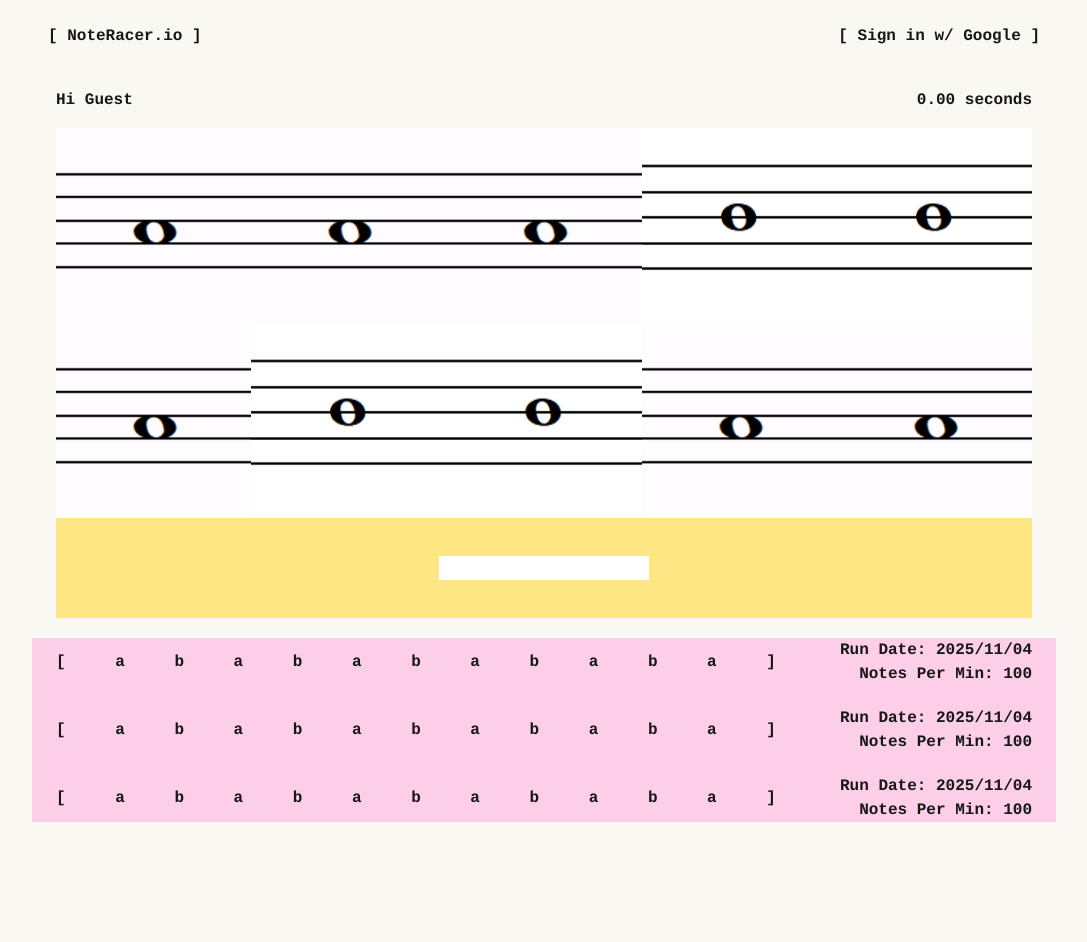
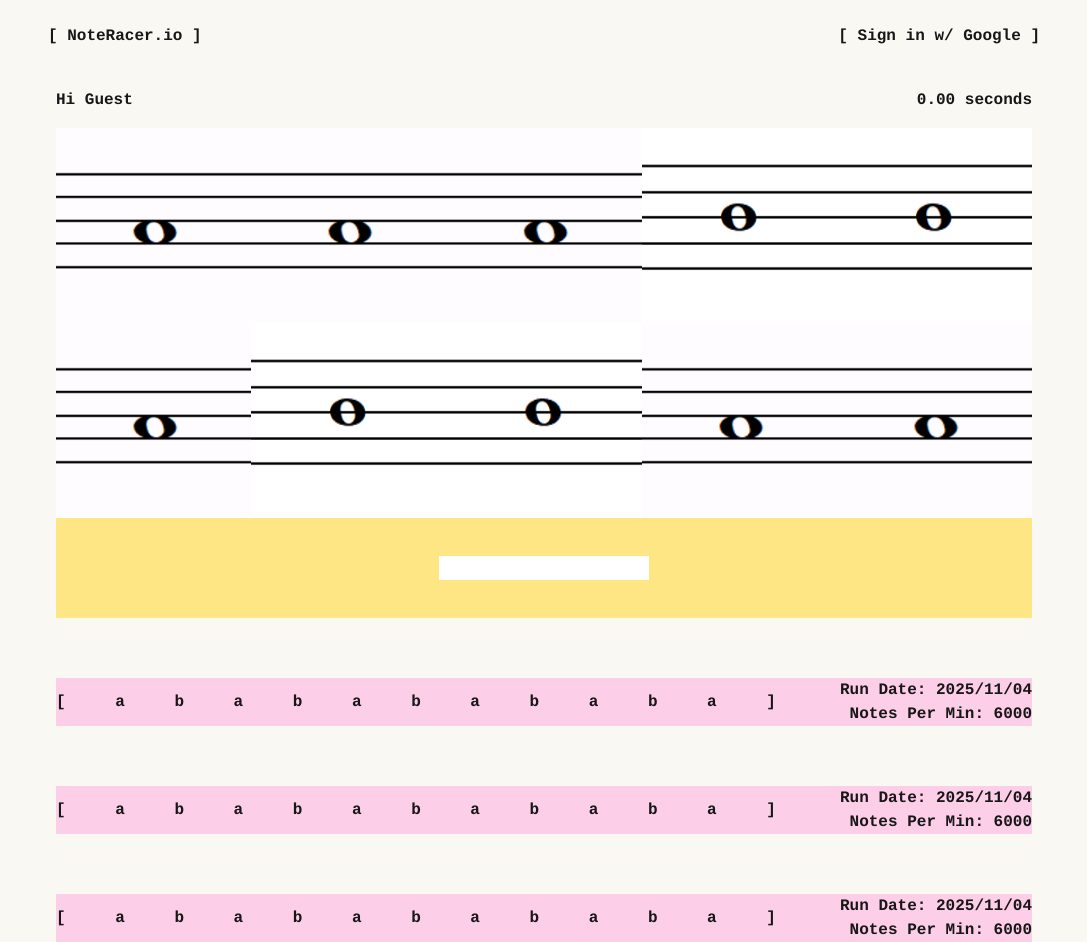
Before and after one commit to Jamess-Nguyen/noteracer.io, a Next.js app: page / in a window 1280 px wide. Shown: the whole page, without its empty margins (96-1183 px from the left). Before the commit the page ends 822 px from the top, so only its background shows below. Built offline with nearby package versions, Linux system fonts and the light colour scheme; no server answers.

Commit message:
:sparkles: added run formatting library file

```diff
--- a/src/app/features/runs/components/RunCard.tsx
+++ b/src/app/features/runs/components/RunCard.tsx
@@ -1,19 +1,11 @@
-import { run } from "@/app/features/runs/lib/types"
-
-function formatYMD(date: Date): string {
-  const y = date.getFullYear();
-  const m = String(date.getMonth() + 1).padStart(2, "0");
-  const d = String(date.getDate()).padStart(2, "0");
-  return `${y}/${m}/${d}`;
-}
+import { run } from "@/app/features/runs/lib/types";
+import { formatYMD, calculateWPM } from "@/app/features/runs/lib/formatting";
 
 function RunCard({notes, date, runTime}: run){
   const runNotes = (
     <p className="flex justify-between my-auto">
       <b>[</b>
-      {notes.map((note, idx) => { return (
-        <b key={idx}>{note}</b>);
-        })}
+      {notes.map((note, idx) => { return (<b key={idx}>{note}</b> ); })}
       <b>]</b>
     </p>
   );
@@ -24,15 +16,18 @@ function RunCard({notes, date, runTime}: run){
         <b>Run Date: {formatYMD(date)}</b>
       </time>
       <p className="w-full text-right">
-        <b>Notes Per Min: {runTime}</b>
+        <b>Notes Per Min: {calculateWPM(runTime)}</b>
       </p>
     </div>
   );
+
   const runCard = (
-    <article className="grid grid-cols-1 md:grid-cols-[7.5fr_2.5fr] gap-4 mt-5">
-      {runNotes}
-      {runTimeStamps}
-    </article >
+    <div className="mt-15 bg-pink-200">
+      <article className="grid grid-cols-1 md:grid-cols-[7.5fr_2.5fr] gap-4">
+        {runNotes}
+        {runTimeStamps}
+      </article >
+    </div>
   );
   return runCard;
 }
--- /dev/null
+++ b/src/app/features/runs/lib/formatting.ts
@@ -0,0 +1,15 @@
+export function formatYMD(date: Date): string {
+  const y = date.getFullYear();
+  const m = String(date.getMonth() + 1).padStart(2, "0");
+  const d = String(date.getDate()).padStart(2, "0");
+  return `${y}/${m}/${d}`;
+}
+
+export function calculateWPM(time: number): string{
+  if (time <= 0 || !Number.isFinite(time)) return "0";
+  const notes = 10;
+  const minutes = time / 60000;
+  const wpm = Math.round(notes / minutes).toString();
+  const string_wpm = wpm.toString();
+  return string_wpm;
+}
--- a/src/app/page.tsx
+++ b/src/app/page.tsx
@@ -12,7 +12,7 @@ export default function Home() {
       <div className="mx-auto max-w-screen-lg px-6">
         <GamePlayManager/>
       </div>
-      <div className="mx-auto max-w-screen-lg px-6 bg-pink-200">
+      <div className="mx-auto max-w-screen-lg px-6">
       <RunCard
         notes={["a", "b", "a", "b","a", "b", "a", "b", "a",  "b", "a"]}
         date={new Date()}
```
